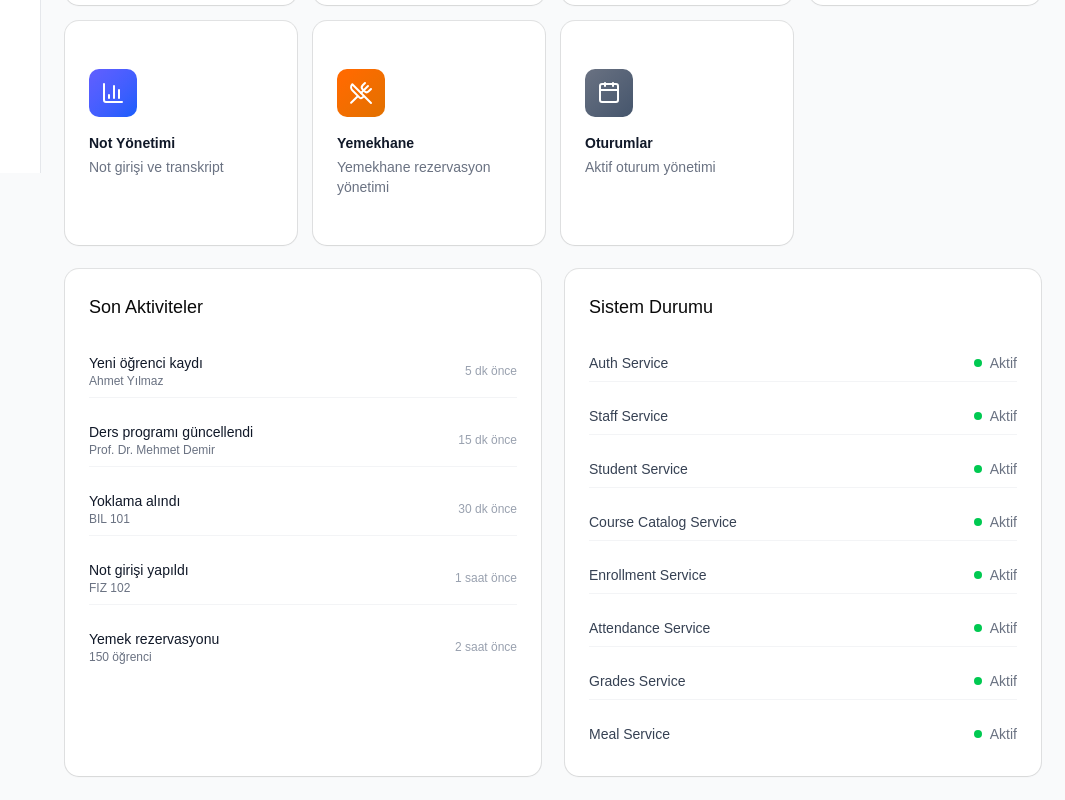
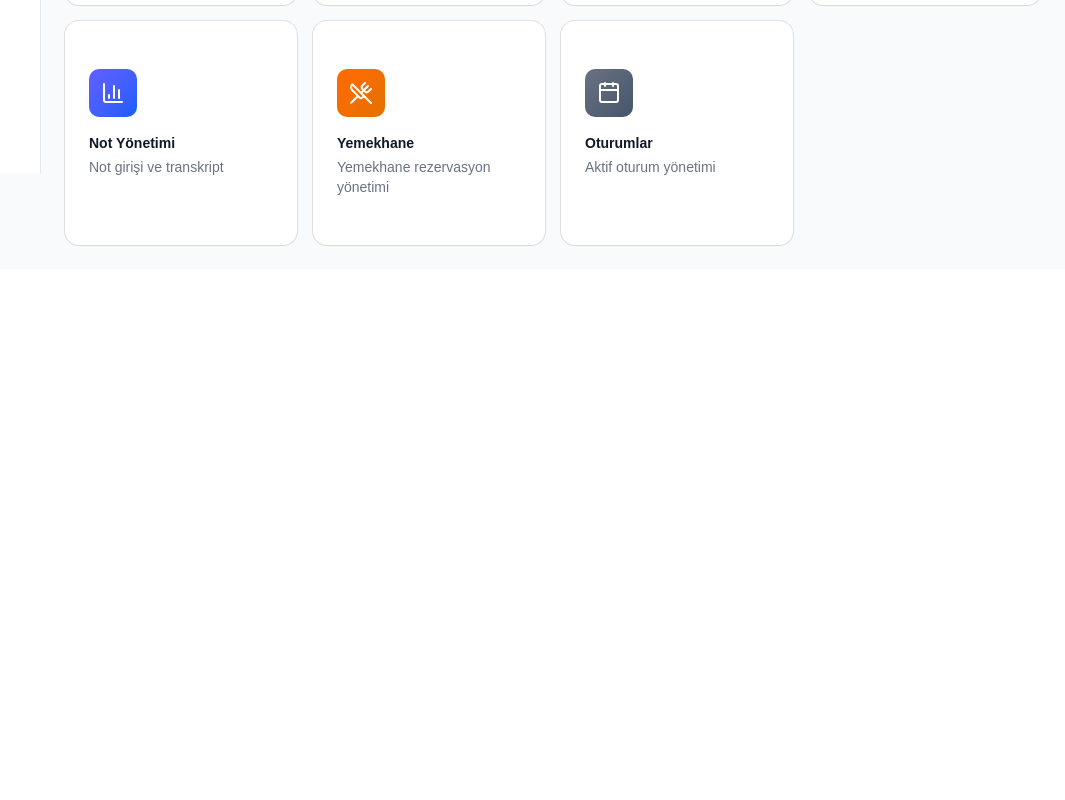
Before and after one commit to Baaaki/MyDreamCampus, a React (Vite) app in the folder frontend/: page /dashboard in a window 1280 px wide. Shown: the part 627-1427 px from the top of the page, without its empty margins (215-1280 px from the left). After the commit the page ends 896 px from the top, so only its background shows below. Built offline with nearby package versions, Linux system fonts and the light colour scheme; no server answers; sample sign-in values are in the browser's storage.

Commit message:
fix(frontend): drop the hard-coded activity and status cards from the admin dashboard

```diff
--- a/frontend/src/lib/services/admin-dashboard-service.ts
+++ b/frontend/src/lib/services/admin-dashboard-service.ts
@@ -1,11 +1,12 @@
+import { HTTPError } from "ky"
 import {
   attendanceApiSafe,
+  catalogApiSafe,
   semesterApi,
   staffApi,
   studentApi,
 } from "@/lib/api-client"
-import type { AdminSessionsResponse } from "@/lib/types"
-import { getActiveSemester } from "@/lib/services/system-service"
+import type { AdminSessionsResponse, Semester } from "@/lib/types"
 import { toLocalISODate } from "@/lib/services/meal-service"
 
 // A figure that could not be read stays null so the card shows a dash
@@ -27,6 +28,20 @@ async function pagedTotal(
   return (await request).pagination.total
 }
 
+// getActiveSemester folds every failure into "no semester"; here only a 404
+// means that, anything else must stay unknown rather than become a zero.
+async function activeSemesterName(): Promise<string | null> {
+  try {
+    const semester = await catalogApiSafe
+      .get("admin/semesters/active")
+      .json<Semester>()
+    return semester.name
+  } catch (err) {
+    if (err instanceof HTTPError && err.response.status === 404) return null
+    throw err
+  }
+}
+
 function valueOf(result: PromiseSettledResult<number>): number | null {
   return result.status === "fulfilled" ? result.value : null
 }
@@ -45,12 +60,12 @@ export async function getAdminDashboardStats(
         staffApi.get("", { searchParams: { limit: 1 } }).json<PagedTotal>()
       ),
       (async () => {
-        const semester = await getActiveSemester()
+        const semester = await activeSemesterName()
         // No active semester means nothing is open, which is a real zero.
         if (!semester) return 0
         return pagedTotal(
           semesterApi
-            .get(`${encodeURIComponent(semester.name)}/courses`, {
+            .get(`${encodeURIComponent(semester)}/courses`, {
               searchParams: { limit: 1 },
             })
             .json<PagedTotal>()
--- a/frontend/src/pages/admin/dashboard/index.tsx
+++ b/frontend/src/pages/admin/dashboard/index.tsx
@@ -11,7 +11,7 @@ import {
   Calendar,
   Loader2,
 } from "lucide-react"
-import { Card, CardContent, CardHeader, CardTitle } from "@/components/ui/card"
+import { Card, CardContent } from "@/components/ui/card"
 import { getAdminDashboardStats } from "@/lib/services/admin-dashboard-service"
 
 const statCards = [
@@ -178,134 +178,6 @@ export default function DashboardPage() {
           })}
         </div>
       </div>
-
-      {/* Recent Activity */}
-      <div className="grid grid-cols-1 gap-6 lg:grid-cols-2">
-        <Card className="dark:border-gray-800 dark:bg-gray-900">
-          <CardHeader>
-            <CardTitle className="text-lg dark:text-white">
-              Son Aktiviteler
-            </CardTitle>
-          </CardHeader>
-          <CardContent>
-            <div className="space-y-4">
-              {[
-                {
-                  action: "Yeni öğrenci kaydı",
-                  user: "Ahmet Yılmaz",
-                  time: "5 dk önce",
-                },
-                {
-                  action: "Ders programı güncellendi",
-                  user: "Prof. Dr. Mehmet Demir",
-                  time: "15 dk önce",
-                },
-                {
-                  action: "Yoklama alındı",
-                  user: "BIL 101",
-                  time: "30 dk önce",
-                },
-                {
-                  action: "Not girişi yapıldı",
-                  user: "FIZ 102",
-                  time: "1 saat önce",
-                },
-                {
-                  action: "Yemek rezervasyonu",
-                  user: "150 öğrenci",
-                  time: "2 saat önce",
-                },
-              ].map((activity, index) => (
-                <div
-                  key={index}
-                  className="flex items-center justify-between border-b border-gray-100 py-2 last:border-0 dark:border-gray-800"
-                >
-                  <div>
-                    <p className="text-sm font-medium text-gray-900 dark:text-white">
-                      {activity.action}
-                    </p>
-                    <p className="text-xs text-gray-500 dark:text-gray-400">
-                      {activity.user}
-                    </p>
-                  </div>
-                  <span className="text-xs text-gray-400">{activity.time}</span>
-                </div>
-              ))}
-            </div>
-          </CardContent>
-        </Card>
-
-        <Card className="dark:border-gray-800 dark:bg-gray-900">
-          <CardHeader>
-            <CardTitle className="text-lg dark:text-white">
-              Sistem Durumu
-            </CardTitle>
-          </CardHeader>
-          <CardContent>
-            <div className="space-y-4">
-              {[
-                {
-                  service: "Auth Service",
-                  status: "Aktif",
-                  color: "bg-green-500",
-                },
-                {
-                  service: "Staff Service",
-                  status: "Aktif",
-                  color: "bg-green-500",
-                },
-                {
-                  service: "Student Service",
-                  status: "Aktif",
-                  color: "bg-green-500",
-                },
-                {
-                  service: "Course Catalog Service",
-                  status: "Aktif",
-                  color: "bg-green-500",
-                },
-                {
-                  service: "Enrollment Service",
-                  status: "Aktif",
-                  color: "bg-green-500",
-                },
-                {
-                  service: "Attendance Service",
-                  status: "Aktif",
-                  color: "bg-green-500",
-                },
-                {
-                  service: "Grades Service",
-                  status: "Aktif",
-                  color: "bg-green-500",
-                },
-                {
-                  service: "Meal Service",
-                  status: "Aktif",
-                  color: "bg-green-500",
-                },
-              ].map((service, index) => (
-                <div
-                  key={index}
-                  className="flex items-center justify-between border-b border-gray-100 py-2 last:border-0 dark:border-gray-800"
-                >
-                  <span className="text-sm text-gray-700 dark:text-gray-300">
-                    {service.service}
-                  </span>
-                  <div className="flex items-center gap-2">
-                    <div
-                      className={`h-2 w-2 rounded-full ${service.color}`}
-                    ></div>
-                    <span className="text-sm text-gray-500 dark:text-gray-400">
-                      {service.status}
-                    </span>
-                  </div>
-                </div>
-              ))}
-            </div>
-          </CardContent>
-        </Card>
-      </div>
     </div>
   )
 }
```
Also changed, not shown: 1 other file (tests, documents, lock files or other folders).
